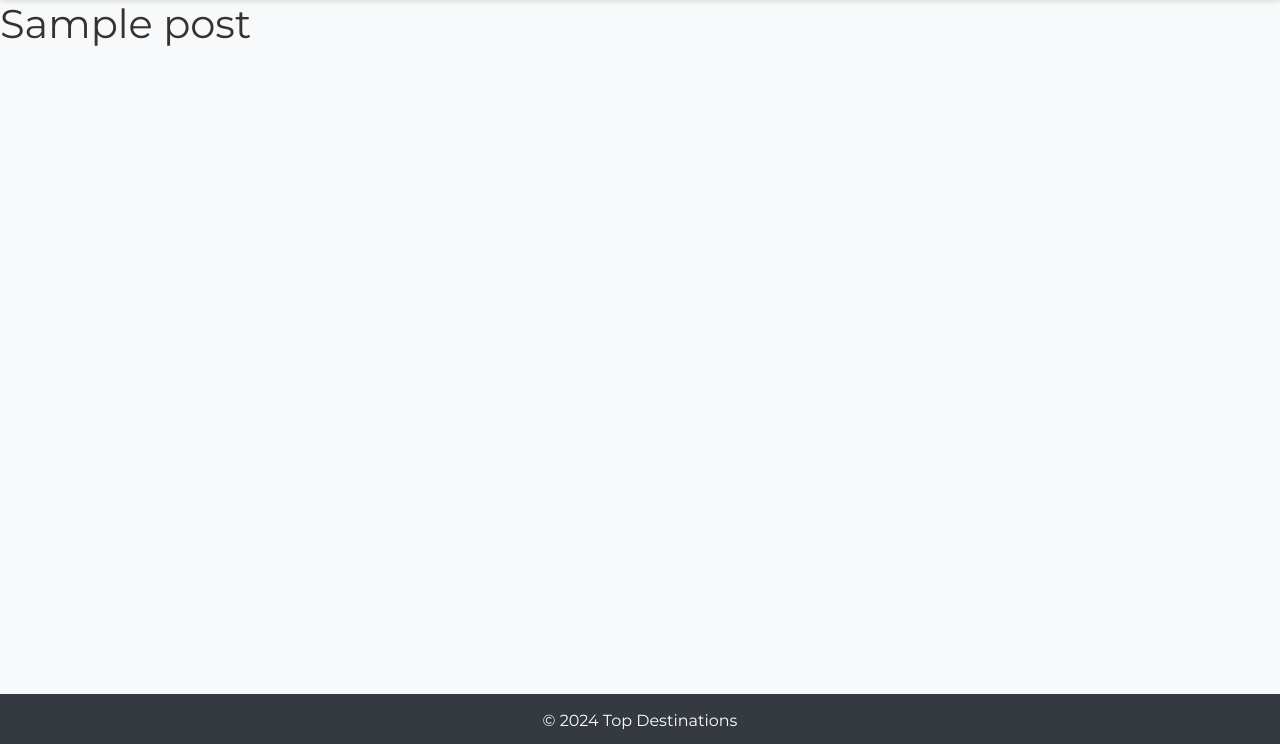
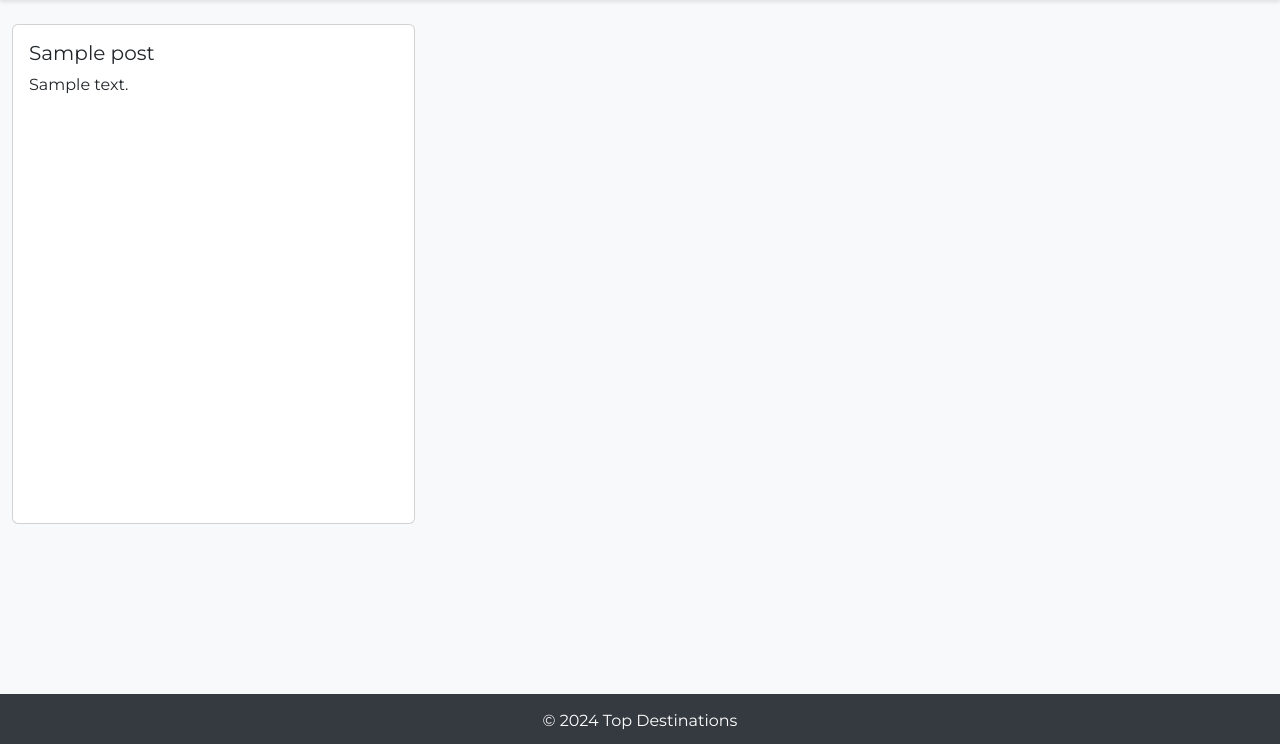
Before and after one commit to dcigic92/pp4-top-destinations, a Django app: page / in a window 1280 px wide. Shown: the part 56-800 px from the top of the page. Run offline with Django 4.2, Linux system fonts and the light colour scheme; tables that the repository leaves empty hold one stand-in row (values such as "Sample post").

Commit message:
Add pagination to home page

```diff
--- a/static/css/style.css
+++ b/static/css/style.css
@@ -30,7 +30,7 @@ body {
 }
 
 #wrapper {
-    margin-bottom: 50px;
+    margin-bottom: 70px;
 }
 
 footer {
--- a/topdestinations/settings.py
+++ b/topdestinations/settings.py
@@ -28,7 +28,7 @@ TEMPLATES_DIR = os.path.join(BASE_DIR, 'templates')
 SECRET_KEY = os.environ.get('SECRET_KEY')
 
 # SECURITY WARNING: don't run with debug turned on in production!
-DEBUG = True
+DEBUG = False
 
 ALLOWED_HOSTS = ['.herokuapp.com',
                  '127.0.0.1']
--- a/website/templates/website/index.html
+++ b/website/templates/website/index.html
@@ -1,9 +1,51 @@
-{% extends "base.html" %}
+{% extends 'base.html' %}
 
 {% block content %}
 
-{% for post in post_list %}
-<h1>{{ post.destination_name }}</h1>
-{% endfor %}
+<!-- style.css -->
+<style>
+.card {
+    height: 500px;
+}
+
+.page-link {
+    color: #333;
+}
+
+.page-link:hover {
+    color: #333;
+}
+</style>
+
+<!-- Main Content -->
+<div class="container-fluid mt-4">
+    <div class="row row-cols-1 row-cols-lg-3 g-4">
+        {% for post in post_list %}
+            <div class="col">
+                <div class="card">
+                    <div class="card-body">
+                        <h5 class="card-title">{{ post.destination_name }}</h5>
+                        <p class="card-text">{{ post.excerpt }}</p>
+                    </div>
+                </div>
+            </div>
+        {% empty %}
+            <p>No posts available.</p>
+        {% endfor %}
+    </div>
+
+    {% if is_paginated %}
+    <nav aria-label="Page navigation">
+        <ul class="pagination justify-content-center mt-4">
+            {% if page_obj.has_previous %}
+            <li><a href="?page={{ page_obj.previous_page_number }}" class="page-link">&laquo; PREV </a></li>
+            {% endif %}
+            {% if page_obj.has_next %}
+            <li><a href="?page={{ page_obj.next_page_number }}" class="page-link"> NEXT &raquo;</a></li>
+            {% endif %}
+        </ul>
+    </nav>
+    {% endif %}
+</div>
 
 {% endblock %}
--- a/website/views.py
+++ b/website/views.py
@@ -5,3 +5,4 @@ from .models import Post
 class PostList(generic.ListView):
     queryset = Post.objects.filter(status=0)
     template_name = "website/index.html"
+    paginate_by = 3
```
